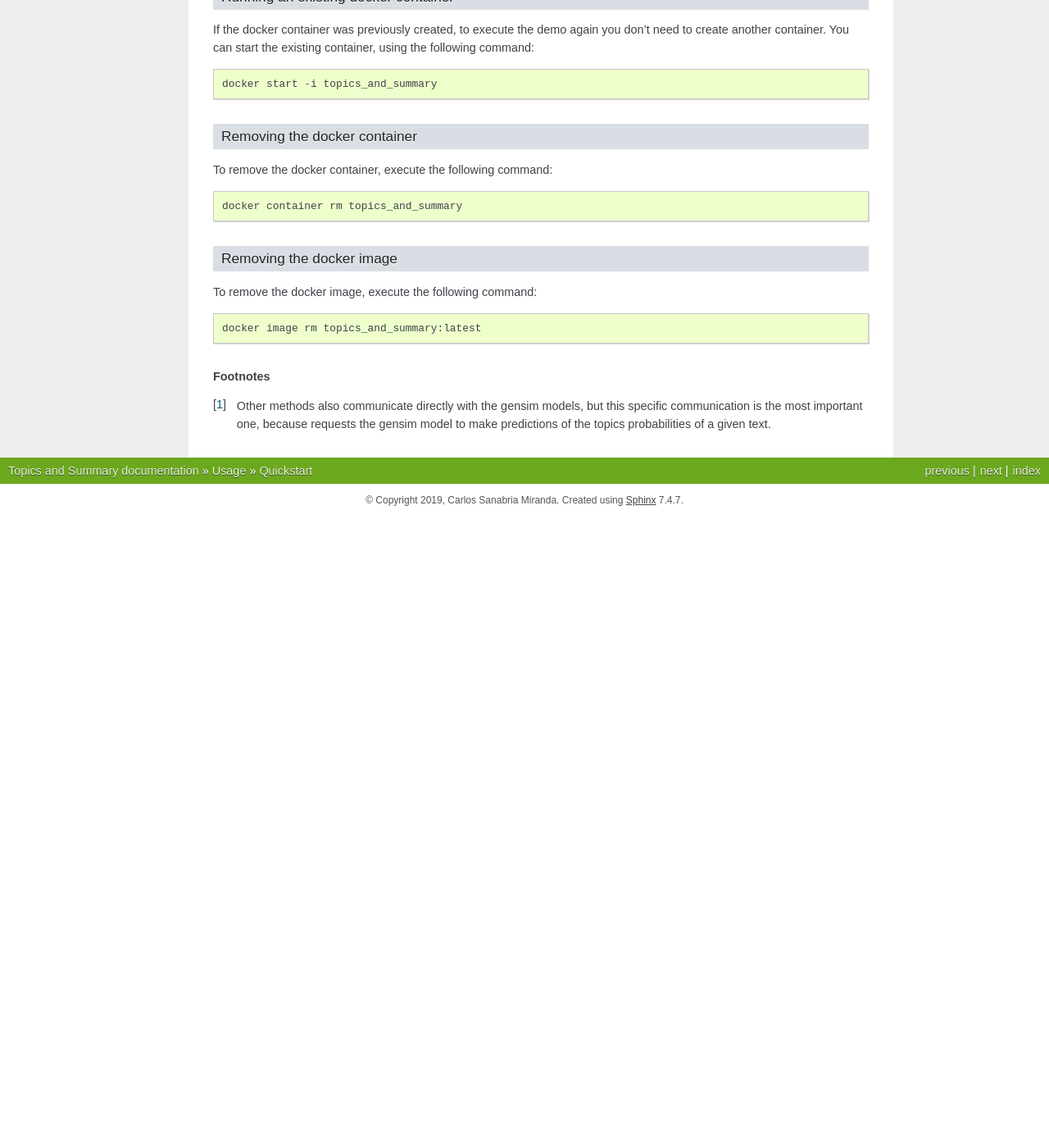
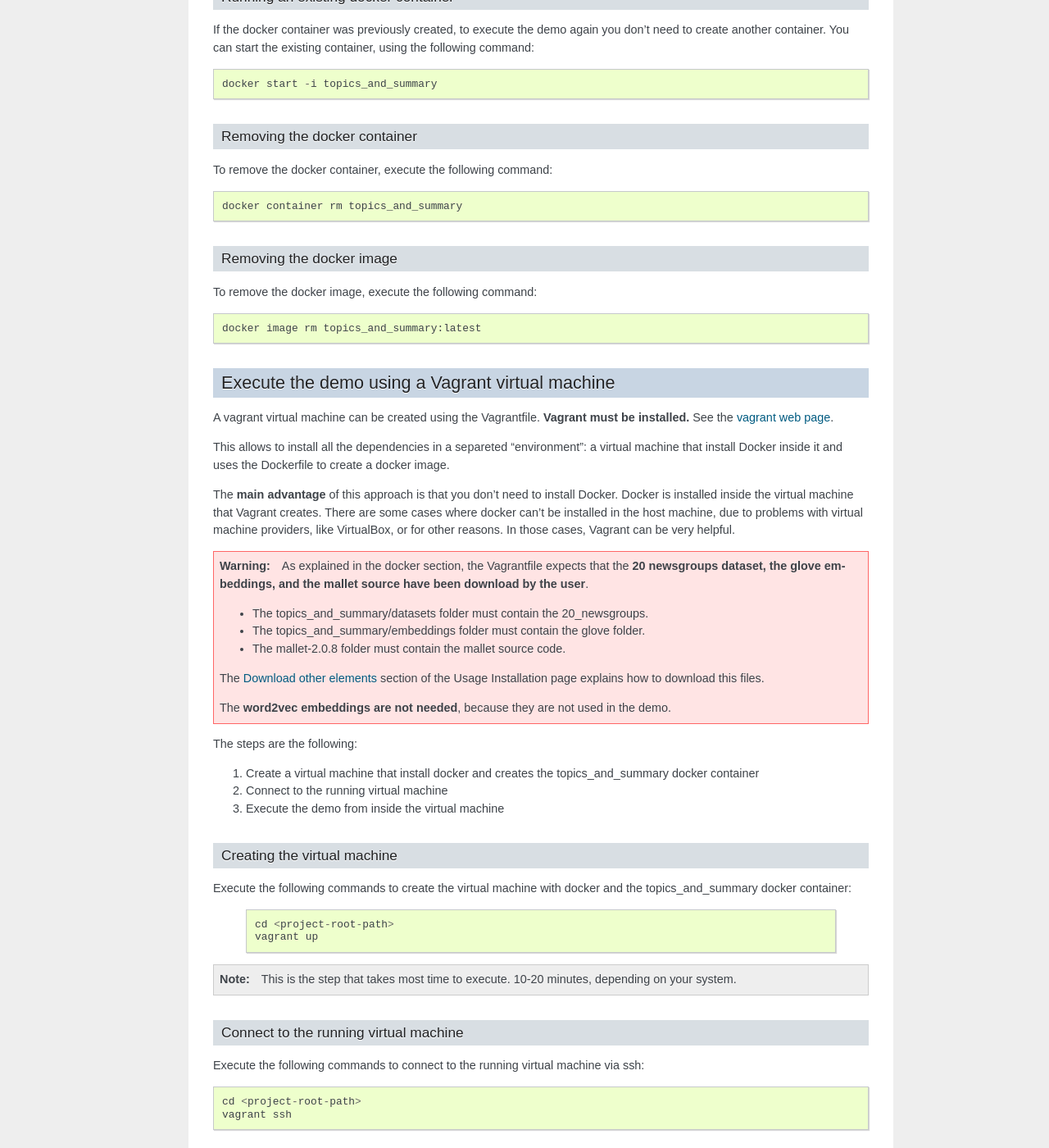
Before and after one commit to CarlosSanabriaM/topics_and_summary, a Sphinx documentation site: the page built from topics_and_summary/docs/source/usage/quickstart.rst, in a window 1280 px wide and 1400 px high, scrolled down 5369 px. Shown: the whole window at 82% size. Built offline with Sphinx 7.4.7, drawn with Linux system fonts in a browser that asks for light colours; before the commit the page ends 5999 px from its top, so only the background shows below that; some of the changed text lies outside the part shown.

Commit message:
Explained in the documentation how to execute the demo using Vagrant.

```diff
--- a/topics_and_summary/docs/source/development/future-improvements.rst
+++ b/topics_and_summary/docs/source/development/future-improvements.rst
@@ -34,6 +34,9 @@ Source code
 Documentation
 -------------
 
+* **Fix the following warning**: *WARNING: Explicit markup ends without a blank line; unexpected unindent.*
+  This warning is caused by the comments. The second line of the comments need to be indented with at least 2 spaces,
+  but the PyCharm IDE removes those spaces after reformating the code.
 * Change the **API packages and modules toctree** to don't show *topics_and_summary package* as a first item.
 * Generate the documentation of each Python module or class in the same way as pandas library documentation does.
   As an example, check the `pandas Series class documentation <https://pandas.pydata.org/pandas-docs/stable/reference/series.html>`__.
--- a/topics_and_summary/docs/source/usage/quickstart.rst
+++ b/topics_and_summary/docs/source/usage/quickstart.rst
@@ -257,10 +257,11 @@ Internally, the get_k_best_sentences_of_text() method uses word embeddings (eith
 
 .. _demo-docker:
 
-Execute the demo using a docker container
-------------------------------------------
+Execute the demo using a Docker container
+-----------------------------------------
 
-A docker image can be created using the Dockerfile. **Docker must be installed.** See the `docker web page <https://www.docker.com>`__.
+A docker image can be created using the Dockerfile. **Docker must be installed.**
+See the `docker web page <https://www.docker.com>`__.
 
 This allows to install all the dependencies in a separeted "environment" (a docker container).
 
@@ -340,6 +341,81 @@ To remove the docker image, execute the following command:
 
 
 
+.. _demo-vagrant:
+
+Execute the demo using a Vagrant virtual machine
+------------------------------------------------
+
+A vagrant virtual machine can be created using the Vagrantfile. **Vagrant must be installed.**
+See the `vagrant web page <https://www.vagrantup.com>`__.
+
+This allows to install all the dependencies in a separeted "environment": a virtual machine that install Docker
+inside it and uses the Dockerfile to create a docker image.
+
+The **main advantage** of this approach is that you don't need to install Docker. Docker is installed inside the
+virtual machine that Vagrant creates. There are some cases where docker can't be installed in the host machine,
+due to problems with virtual machine providers, like VirtualBox, or for other reasons.
+In those cases, Vagrant can be very helpful.
+
+.. warning:: As explained in the docker section, the Vagrantfile expects that the **20 newsgroups dataset,
+   the glove embeddings, and the mallet source have been download by the user**.
+
+   * The topics_and_summary/datasets folder must contain the 20_newsgroups.
+   * The topics_and_summary/embeddings folder must contain the glove folder.
+   * The mallet-2.0.8 folder must contain the mallet source code.
+
+   The :ref:`download-other-elements` section of the Usage Installation page explains how to download this files.
+
+   The **word2vec embeddings are not needed**, because they are not used in the demo.
+
+The steps are the following:
+
+1. Create a virtual machine that install docker and creates the topics_and_summary docker container
+2. Connect to the running virtual machine
+3. Execute the demo from inside the virtual machine
+
+Creating the virtual machine
+^^^^^^^^^^^^^^^^^^^^^^^^^^^^
+
+Execute the following commands to create the virtual machine with docker and the topics_and_summary docker container:
+
+   ::
+
+      cd <project-root-path>
+      vagrant up
+
+.. note:: This is the step that takes most time to execute. 10-20 minutes, depending on your system.
+
+Connect to the running virtual machine
+^^^^^^^^^^^^^^^^^^^^^^^^^^^^^^^^^^^^^^
+
+Execute the following commands to connect to the running virtual machine via ssh:
+
+::
+
+   cd <project-root-path>
+   vagrant ssh
+
+Execute the demo from inside the virtual machine
+^^^^^^^^^^^^^^^^^^^^^^^^^^^^^^^^^^^^^^^^^^^^^^^^
+
+Execute the following commands to execute the demo from inside the virtual machine:
+
+::
+
+   # Start the docker container with the demo
+   docker start -i topics_and_summary
+
+
+After executing this command, the demo will start. When the demo finishes, the container will stop.
+To execute the demo again, execute the same command to run the container.
+
+The demo images will be saved in the /vagrant/demo-images folder of the virtual machine, and also in the
+<project-root-folder>/demo-images folder of the host, because Vagrant creates a shared folder between the
+folder of the host that contains the Vagrantfile and the /vagrant folder of the virtual machine.
+
+
+
 
 .. rubric:: Footnotes
 
```
